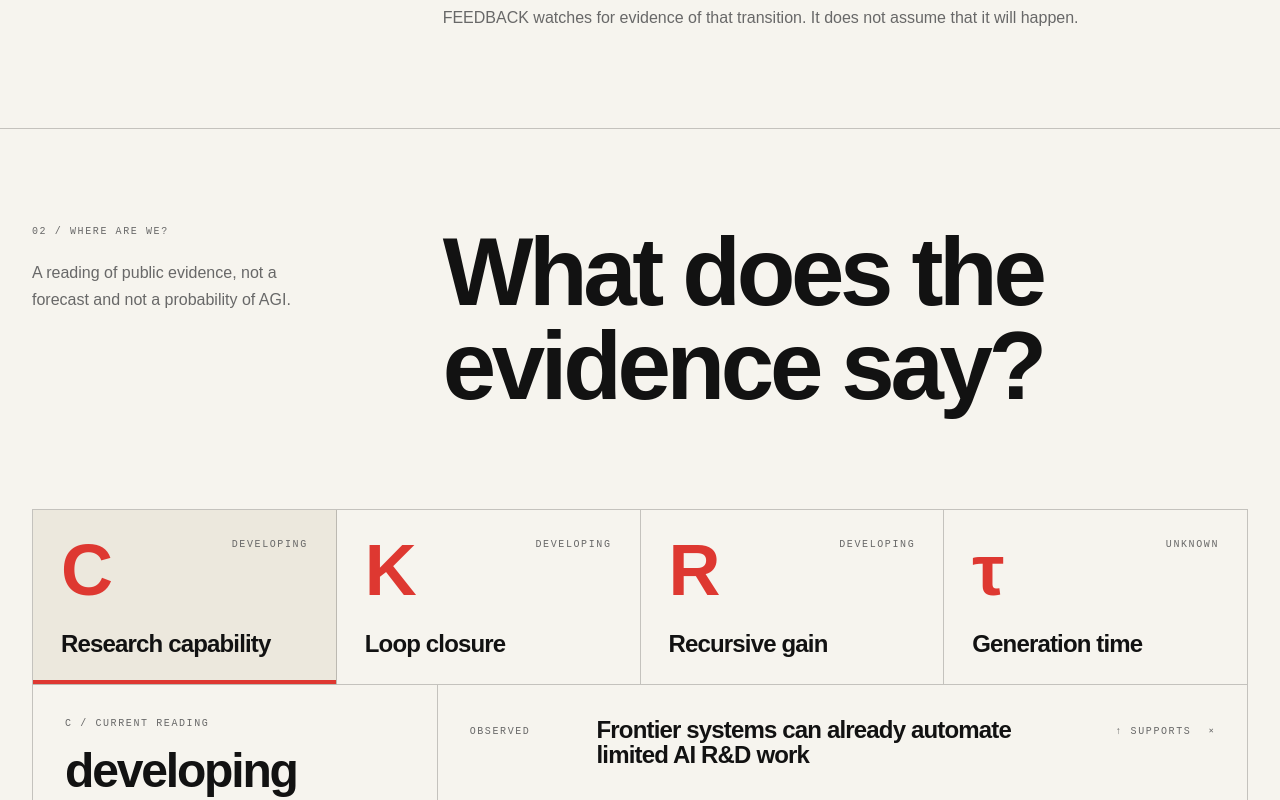
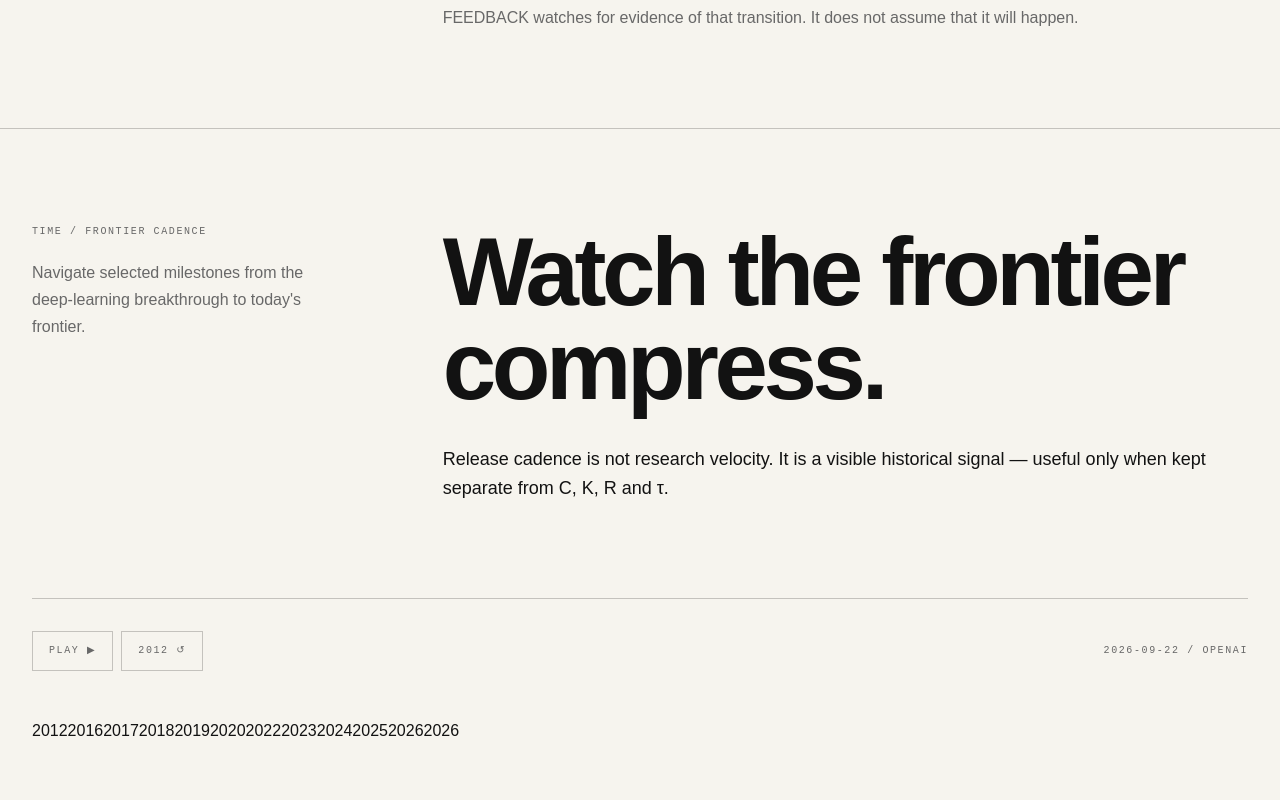
Before and after one commit to Bergtripper/feedback, a React (Vite) app: page / in a window 1280 px wide. Shown: the part 2160-2960 px from the top of the page. Built offline with nearby package versions, Linux system fonts and the light colour scheme.

Commit message:
TIME: integrate frontier cadence

```diff
--- a/src/App.tsx
+++ b/src/App.tsx
@@ -1,3 +1,4 @@
+import {FrontierCadence} from './components/FrontierCadence';
 import {SourcesMethods} from './components/SourcesMethods';
 import {ChangeOurMind} from './components/ChangeOurMind';
 import {TheModel} from './components/TheModel';
@@ -14,5 +15,5 @@ export default function App(){const[dark,setDark]=useState(false);return <div da
 <FeedbackHeader dark={dark} onToggle={()=>setDark(!dark)}/>
 <main className="relative z-10 pt-16"><section className="max-w-7xl mx-auto px-4 sm:px-6 lg:px-8 pt-24 sm:pt-32 pb-20"><div className="grid grid-cols-6 lg:grid-cols-12 gap-x-4"><p className="dz-meta col-span-6 lg:col-span-2">Research / 2026—</p><div className="col-span-6 lg:col-span-9 lg:col-start-4 mt-8 lg:mt-0"><p className="dz-meta mb-5">DOTZERO / FEEDBACK</p><h1 className="dz-h1 text-[clamp(3.5rem,9vw,9rem)] max-w-6xl">Can AI learn to build better AI?</h1><p className="dz-body-strong max-w-3xl mt-10 sm:mt-14 text-xl sm:text-2xl">An observatory of AI capability, research automation and recursive progress.</p></div></div></section>
 <section className="border-y dz-rule"><div className="max-w-7xl mx-auto px-4 sm:px-6 lg:px-8 py-16 sm:py-24 grid grid-cols-6 lg:grid-cols-12 gap-x-4 gap-y-10"><p className="dz-meta col-span-6 lg:col-span-3">00 / Premise</p><div className="col-span-6 lg:col-span-7 lg:col-start-5"><p className="dz-h3 text-3xl sm:text-5xl">The important question isn't only whether AI gets smarter.</p><p className="dz-h3 text-3xl sm:text-5xl mt-4" style={{color:'var(--accent)'}}>It's whether getting smarter makes it better at getting smarter.</p></div></div></section>
-<TheLoop/><EvidenceExplorer/><MissingGates/><WhatIf/><ThreeFutures/><EvidenceTimeline/><TheModel/><ChangeOurMind/><SourcesMethods/><section className="border-t dz-rule"><div className="max-w-7xl mx-auto px-4 sm:px-6 lg:px-8 py-16 grid grid-cols-6 lg:grid-cols-12 gap-x-4"><p className="dz-meta col-span-6 lg:col-span-3">Method / v0.1</p><div className="col-span-6 lg:col-span-7 lg:col-start-5"><p className="dz-body-strong">FEEDBACK separates observations, estimates, hypotheses and scenarios. No single score is presented as a probability of AGI or superintelligence.</p></div></div></section></main>
+<TheLoop/><FrontierCadence/><EvidenceExplorer/><MissingGates/><WhatIf/><ThreeFutures/><EvidenceTimeline/><TheModel/><ChangeOurMind/><SourcesMethods/><section className="border-t dz-rule"><div className="max-w-7xl mx-auto px-4 sm:px-6 lg:px-8 py-16 grid grid-cols-6 lg:grid-cols-12 gap-x-4"><p className="dz-meta col-span-6 lg:col-span-3">Method / v0.1</p><div className="col-span-6 lg:col-span-7 lg:col-start-5"><p className="dz-body-strong">FEEDBACK separates observations, estimates, hypotheses and scenarios. No single score is presented as a probability of AGI or superintelligence.</p></div></div></section></main>
 <footer className="relative z-10 border-t dz-rule"><div className="max-w-7xl mx-auto px-4 sm:px-6 lg:px-8 py-8 flex justify-between"><span className="dz-meta">DOTZERO / Personal Research Lab</span><span className="dz-meta">Feedback / v0.1</span></div></footer></div>}
```
